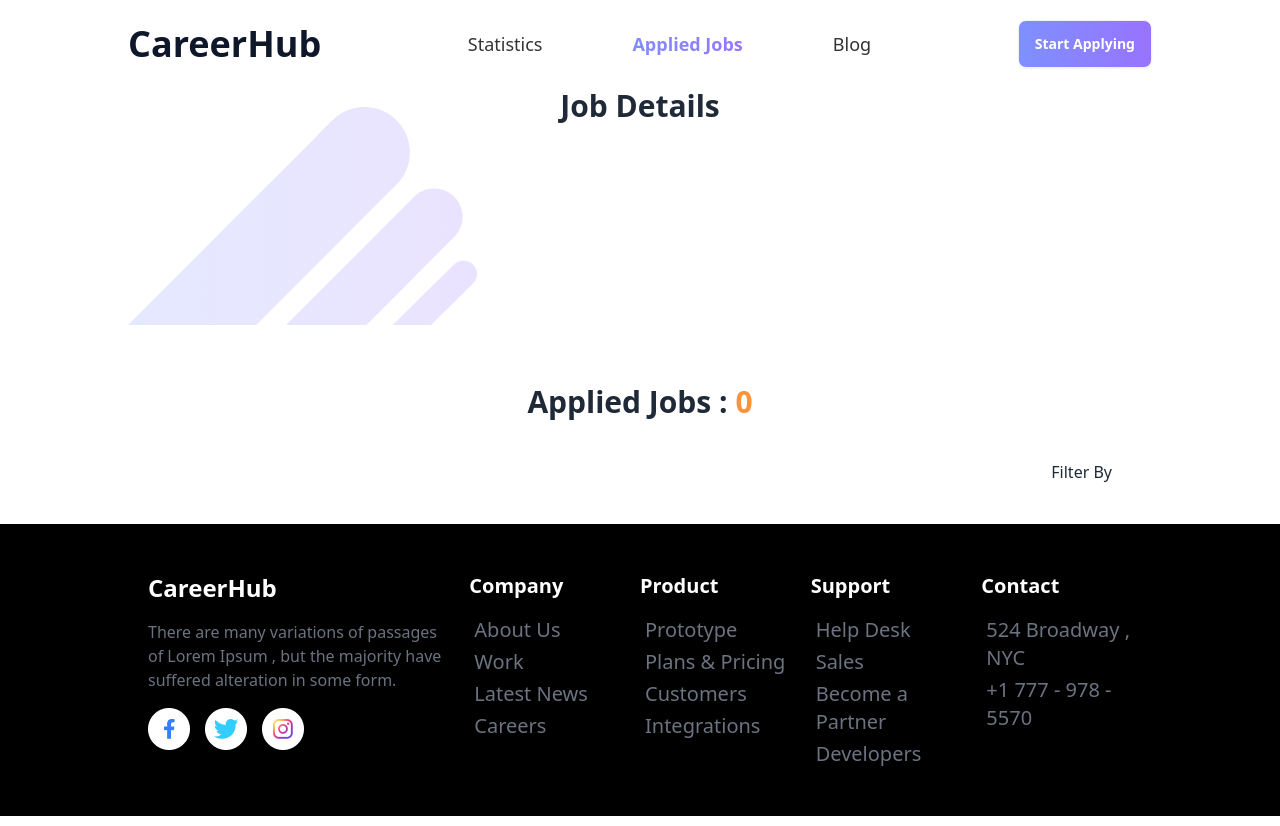
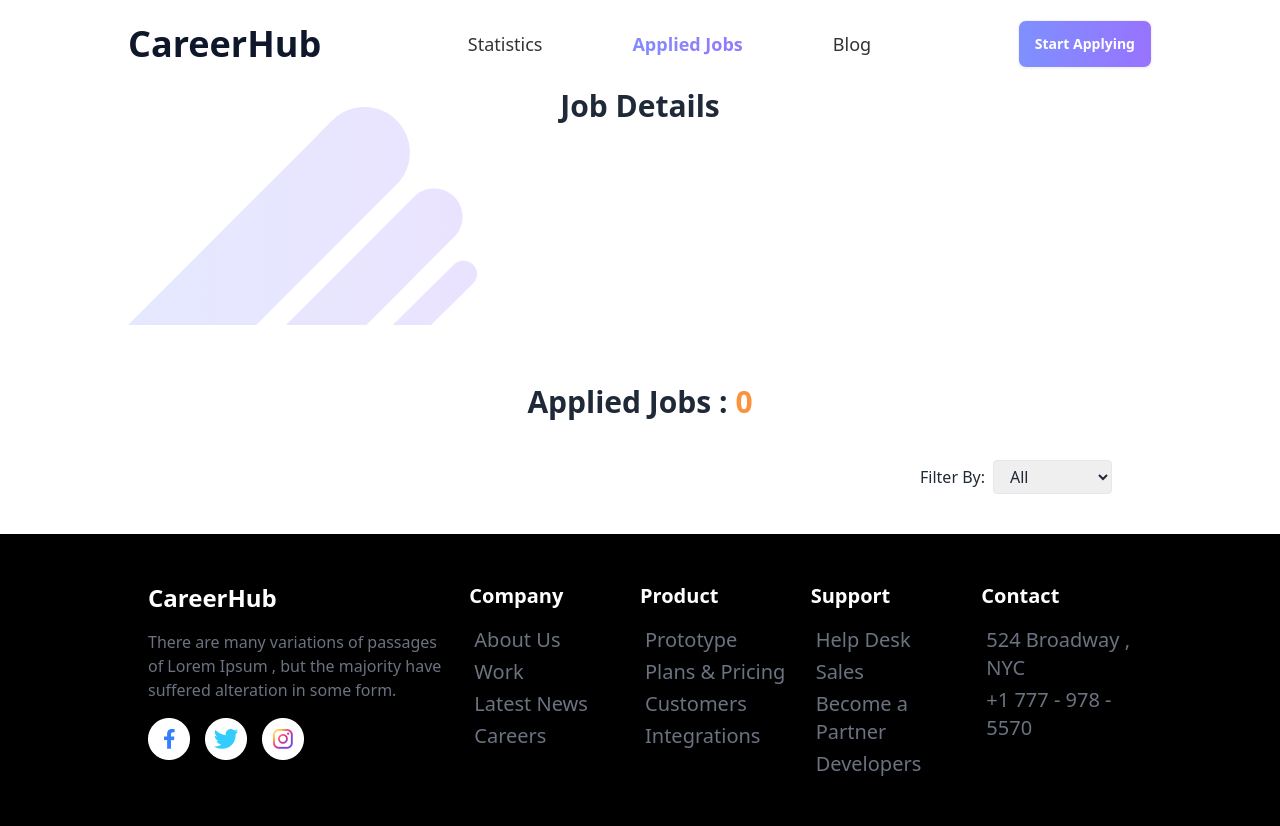
Before and after one commit to AshikurZaman01/Career-Hub, a React (Vite) app: page /applied-jobs in a window 1280 px wide. Built offline with nearby package versions, Linux system fonts and the light colour scheme.

Commit message:
add filter by

```diff
--- a/src/Components/AppliedJobs/AppliedJobs.jsx
+++ b/src/Components/AppliedJobs/AppliedJobs.jsx
@@ -1,13 +1,33 @@
-import { useContext } from 'react';
+import { useContext, useState } from 'react';
 import logo1 from '../../assets/images/bg1.png';
 import { AppliedJobsContext } from '../../ContextAPI/AppliedJobs';
 import AllJobs from './AllJobs';
+
 const AppliedJobs = () => {
+    const { appliedJobs, appliedJobsCount } = useContext(AppliedJobsContext);
+    const [filter, setFilter] = useState('all');
 
-    const { appliedJobs, appliedJobsCount } = useContext(AppliedJobsContext);
+    const handleFilter = (e) => {
+        setFilter(e.target.value);
+        console.log(e.target.value);
+    }
 
+    const filterJobs = appliedJobs.filter((job) => {
+        if (filter === 'all') {
+            return true;
+        } else if (filter === 'Full Time') {
+            return job.job_type === 'Full Time';
+        } else if (filter === 'Part Time') {
+            return job.job_type === 'Part Time';
+        } else if (filter === 'Remote') {
+            return job.remote_or_onsite === 'Remote';
+        } else if (filter === 'Onsite') {
+            return job.remote_or_onsite === 'Onsite';
+        }
+        return false;
+    });
 
-
+    console.log(appliedJobs);
 
     return (
         <div>
@@ -22,15 +42,23 @@ const AppliedJobs = () => {
                 </div>
 
                 <div className='flex justify-end items-center mr-10 mb-10'>
-                    <h1>Filter By</h1>
+                    <div>
+                        <label htmlFor="filter" className='mr-2'>Filter By:</label>
+                        <select value={filter} onChange={handleFilter} name="filter" id="filter" className='border rounded px-3 py-1'>
+                            <option value="all">All</option>
+                            <option value="Full Time">Full Time</option>
+                            <option value="Part Time">Part-Time</option>
+                            <option value="Remote">Remote</option>
+                            <option value="Onsite">On Site</option> {/* Updated here */}
+                        </select>
+                    </div>
                 </div>
 
                 <div>
                     {
-                        appliedJobs.map((job) => <AllJobs key={job.id} job={job}></AllJobs>)
+                        filterJobs.map((job) => <AllJobs key={job.id} job={job}></AllJobs>)
                     }
                 </div>
-
             </div>
         </div>
     );
```
